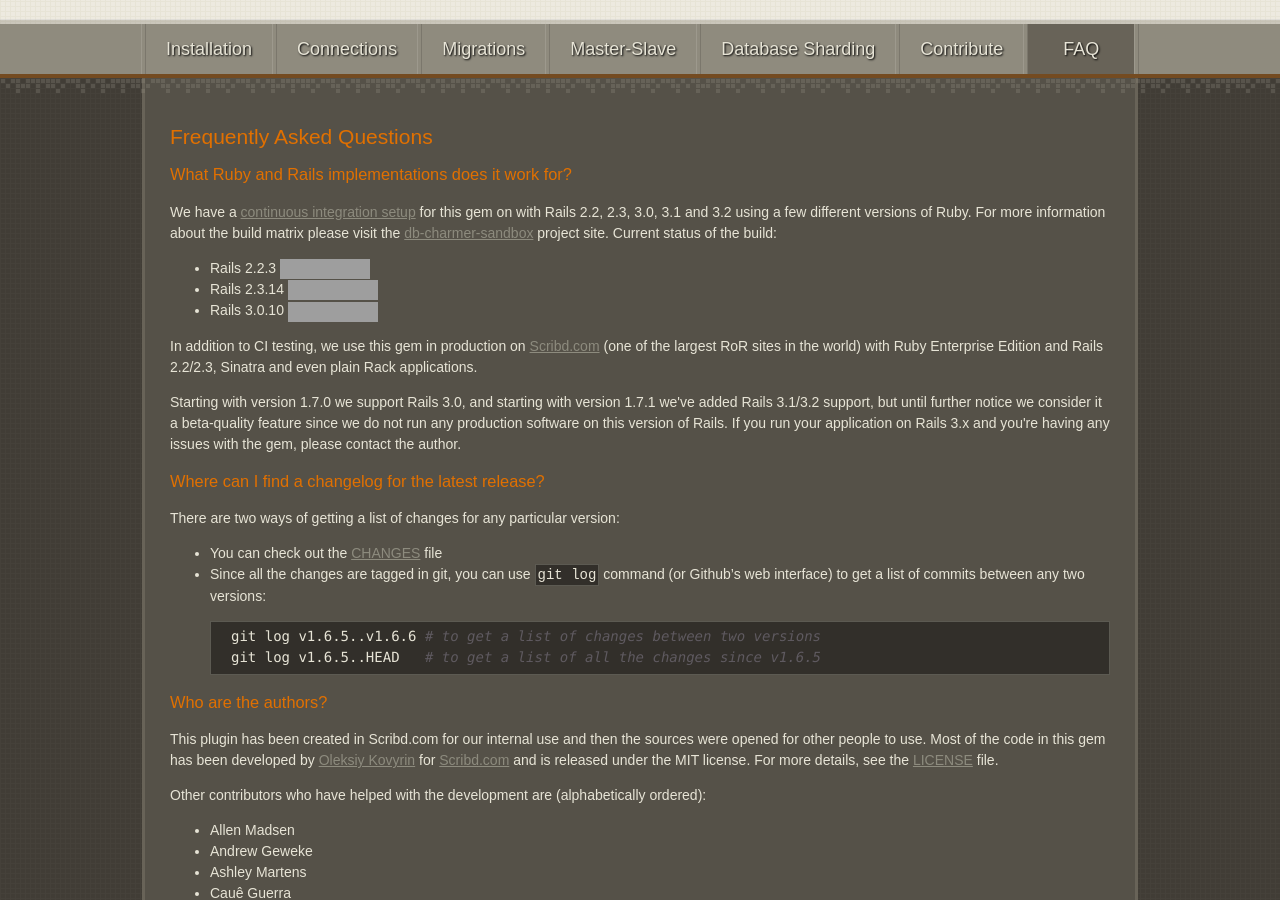
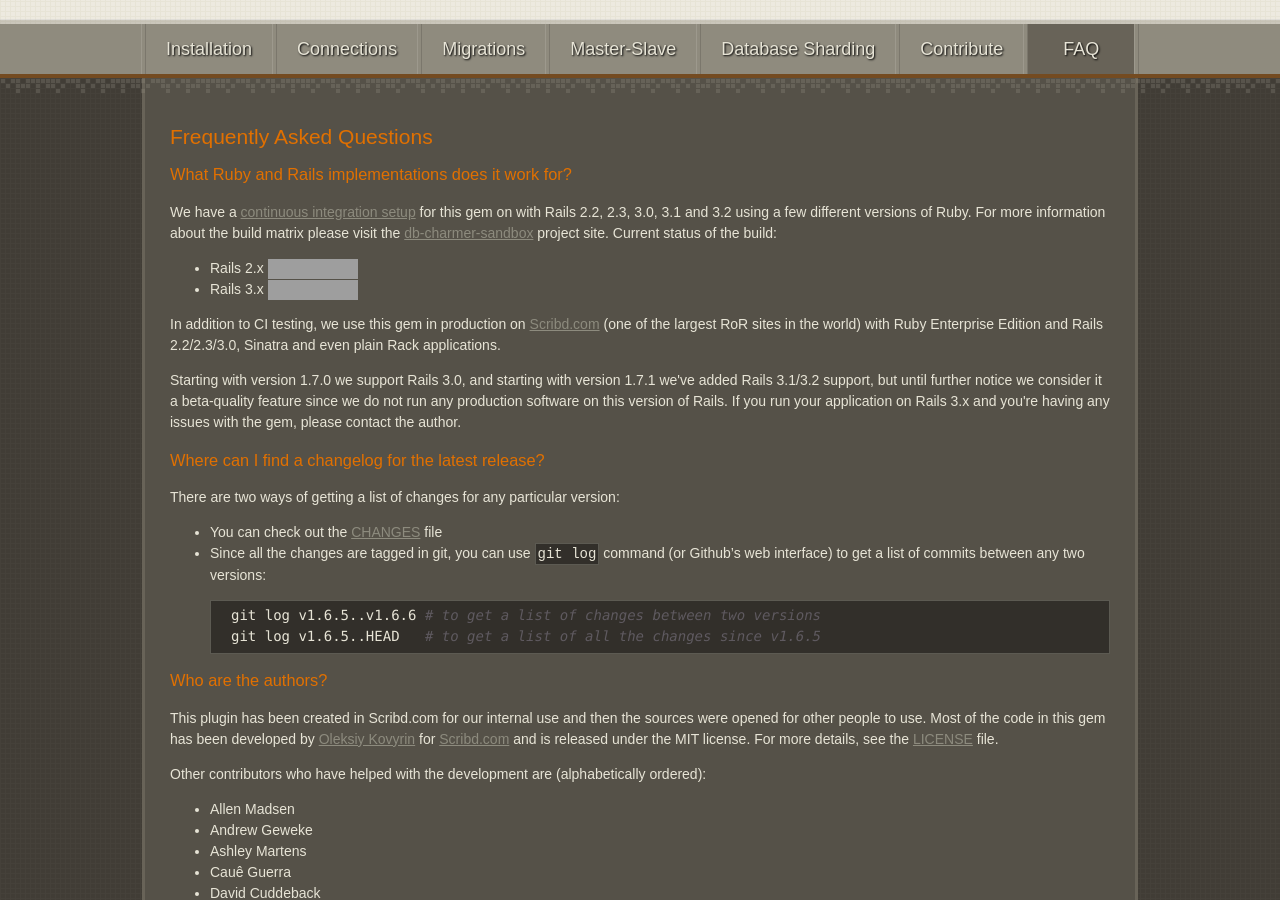
Before and after one commit to kovyrin/db-charmer, a Jekyll site: the page built from faq.html, in a window 1280 px wide and 900 px high, scrolled down 359 px. Built offline with Jekyll 4.4.1, drawn with Linux system fonts in a browser that asks for light colours; nearby versions of some CDN libraries; grey boxes are pictures that could not be loaded.

Commit message:
Change travis-ci links to point to two new test branches

```diff
--- a/faq.html
+++ b/faq.html
@@ -14,14 +14,13 @@ layout: default
   Current status of the build:</p>
 
   <ul>
-    <li>Rails 2.2.3  <img src="https://secure.travis-ci.org/kovyrin/db-charmer-sandbox.png?branch=rails22" alt="Build Status: rails 2.2"/></li>
-    <li>Rails 2.3.14 <img src="https://secure.travis-ci.org/kovyrin/db-charmer-sandbox.png?branch=rails22" alt="Build Status: rails 2.3"/></li>
-    <li>Rails 3.0.10 <img src="https://secure.travis-ci.org/kovyrin/db-charmer-sandbox.png?branch=master" alt="Build Status: rails 3.0"/></li>
+    <li>Rails 2.x  <img src="https://secure.travis-ci.org/kovyrin/db-charmer-sandbox.png?branch=rails2x" alt="Build Status: rails 2.x"/></li>
+    <li>Rails 3.x <img src="https://secure.travis-ci.org/kovyrin/db-charmer-sandbox.png?branch=master" alt="Build Status: rails 3.x"/></li>
   </ul>
 
   <p>In addition to CI testing, we use this gem in production on <a href="http://www.scribd.com/">Scribd.com</a> (one
   of the largest RoR sites in the world) with Ruby Enterprise Edition and
-  Rails 2.2/2.3, Sinatra and even plain Rack applications.</p>
+  Rails 2.2/2.3/3.0, Sinatra and even plain Rack applications.</p>
 
   <p>Starting with version 1.7.0 we support Rails 3.0, and starting with version 1.7.1 we've added Rails 3.1/3.2 support,
   but until further notice we consider it a beta-quality feature since we do not run any production
```
